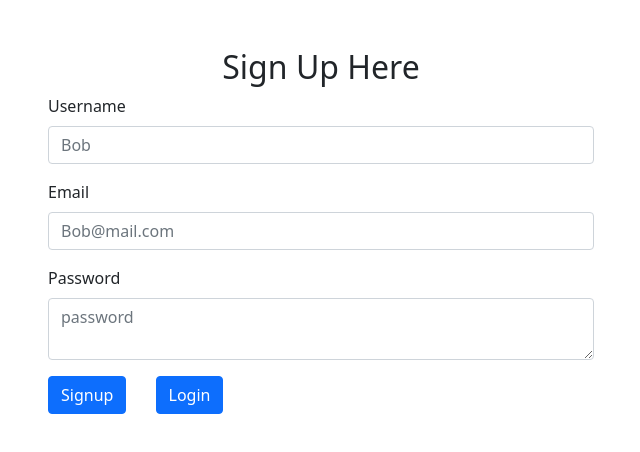
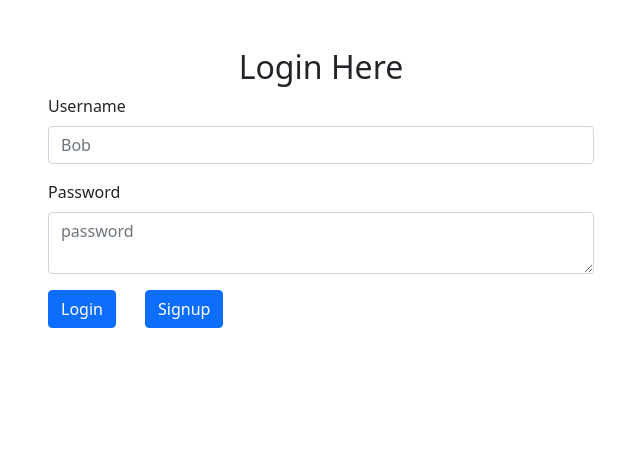
Before and after one commit to SowmyaNagayya/friendly-group-chats, a React (Create React App) app in the folder client/: page / in a window 1280 px wide. Shown: the top 452 px of the page, without its empty margins (319-959 px from the left). Built offline with nearby package versions, Linux system fonts and the light colour scheme.

Commit message:
signup and login

```diff
--- a/client/src/components/Container.js
+++ b/client/src/components/Container.js
@@ -1,4 +1,5 @@
 import React, { useState } from 'react';
+import {BrowserRouter as Router, Routes,  Route} from "react-router-dom";
 import Signup from './Signup';
 import Login from './Login';
 import Header from './Header';
@@ -6,39 +7,49 @@ import Creategroup from './pages/Creategroup';
 import Dashboard from './pages/Dashboard';
 import Groupchat from './pages/Groupchat';
 import Updategroup from './pages/Updategroup';
+import { Switch } from 'react-router';
 
 export default function Container() {
-    const [currentPage, setCurrentPage] = useState('Login');
+    // const [currentPage, setCurrentPage] = useState('Login');
 
-    const renderPage = () => {
-      if (currentPage === 'Login') {
-        return <Login />;
-      }
-      if (currentPage === 'Signup') {
-        return <Signup />;
-      }
-      if (currentPage === 'Creategroup') {
-        return <Creategroup />;
-      }
-      if (currentPage === 'Dashboard') {
-        return <Dashboard />
-      }
-      if (currentPage === 'Groupchat') {
-        return <Groupchat />
-      }
-      if (currentPage === 'Updategroup') {
-        return <Updategroup />
-      }
-    };
+    // const renderPage = () => {
+    //   if (currentPage === 'Login') {
+    //     return <Login />;
+    //   }
+    //   if (currentPage === 'Signup') {
+    //     return <Signup />;
+    //   }
+    //   if (currentPage === 'Creategroup') {
+    //     return <Creategroup />;
+    //   }
+    //   if (currentPage === 'Dashboard') {
+    //     return <Dashboard />
+    //   }
+    //   if (currentPage === 'Groupchat') {
+    //     return <Groupchat />
+    //   }
+    //   if (currentPage === 'Updategroup') {
+    //     return <Updategroup />
+    //   }
+    // };
 
-    const handlePageChange = (page) => setCurrentPage(page);
+    // const handlePageChange = (page) => setCurrentPage(page);
 
     return (
-      <>
+      <Router>
         <div id="main-container">
-          <Header currentPage={currentPage} handlePageChange={handlePageChange} />
-          {renderPage()}
+          {/* <Header currentPage={currentPage} handlePageChange={handlePageChange} /> */}
+          <Routes>
+            <>
+          <Route path="/Signup" element={ <Signup />} />
+          <Route path="/" element={ <Login />} />
+
+          </>
+          {/* <Route path="/Signup" component={<Signup />}/>  */}
+            {/* <Route path="/" component={Login}/> <Route path="/Login" component={Login}/> */}
+          </Routes>
+          {/* {renderPage()} */}
         </div>
-      </>
+      </Router>
     );
   }
--- a/client/src/components/Header.js
+++ b/client/src/components/Header.js
@@ -1,11 +1,14 @@
 import React, {useState, useEffect } from "react";
 import Signup from "./Signup";
+ import Login from "./Login";
 
 export default function Header() {
 
     return (
         <div>
-           <Signup />
+           {/* <Login /> */}
+           {/* <Signup />  */}
+
         </div>
 
     )
--- a/client/src/components/Login.js
+++ b/client/src/components/Login.js
@@ -1,11 +1,88 @@
 import React, {useState, useEffect } from "react";
+import { checkPassword } from "../../src/utils/helpers";
+import Signup from "./Signup";
 
 export default function Login() {
 
+    // Make text of error messages red
+    const errorStyle = {
+    color: "red"
+}
+
+    const defaultLoginFormValues = { username:"", password:""}
+
+    const [formData, setFormData] = useState(defaultLoginFormValues);
+    const [errorMessage, setErrorMessage] = useState('');
+
+    // we make a copy of formData   ...formData
+    // we use setFormData to replace the old formData with the updated one
+    const handleInputChange = (e) => {
+        setFormData({...formData, [e.target.name]: e.target.value});
+    };
+
+    const handleFormSubmit = (e) => {
+        // Preventing the default behavior of the form submit (which is to refresh the page)
+        e.preventDefault();
+
+        // First we check to see if the email is not valid or if the userName is empty. If so we set an error message to be displayed on the page.
+        if(!formData.username) {
+            setErrorMessage('Username is invalid');
+
+            // We want to exit out of this code block if something is wrong so that the user can correct it
+            return;
+        }
+        // Then we check to see if the password is not valid. If so, we set an error message regarding the password.
+        if(!checkPassword(formData.password)) {
+            setErrorMessage(
+                `Choose a more secure password for the account: ${formData.userName}`
+            );
+            return;
+        }
+        setFormData(defaultLoginFormValues);
+    };
+
+    const signupclick = () => {
+
+        window.location.href="/Signup";
+      //  <Signup/>
+        alert("Hello");
+        // return(
+
+        // <Signup />
+        // );
+    }
+
+
     return (
+      <div className="container my-5">
+        <div className="row justify-content-center">
+          <div className="col-6">
+            <h2 className="text-center">Login Here</h2>
+            <form>
+              <div className="mb-3">
+                <label htmlFor="nameInput" className="form-label">Username</label>
+                <input type="text" className="form-control" value={formData.username} name="username" placeholder="Bob"onChange={handleInputChange} />
+              </div>
+
+              <div className="mb-3">
+                <label htmlFor="passwordInput" className="form-label">Password</label>
+                <textarea value={formData.password} type="password" className="form-control" name="passowrd" placeholder="password" onChange={handleInputChange} />
+              </div>
+
+            <button type="submit" className="btn btn-primary" onClick={handleFormSubmit}>Login</button>
+            &nbsp;&nbsp;&nbsp;
+            &nbsp;&nbsp;&nbsp;
+            <button type="submit" className="btn btn-primary" onClick={signupclick} >Signup</button>
+
+          </form>
+          {errorMessage && (
         <div>
-
+          <p style={errorStyle} className="error-text">{errorMessage}</p>
         </div>
+      )}
+        </div>
+      </div>
+    </div>
 
     )
 }
--- a/client/src/components/Signup.js
+++ b/client/src/components/Signup.js
@@ -1,14 +1,16 @@
 import React, {useState, useEffect } from "react";
-import { checkPassword, validateEmail } from "../../src/utils/helpers";
+import Login from "./Login";
+import { checkPassword } from "../../src/utils/helpers";
 
 export default function Signup() {
 
+    console.log("Started Signup");
     // Make text of error messages red
     const errorStyle = {
     color: "red"
 }
 
-    const defaultSignupFormValues = { username:"", email:"", password:""}
+    const defaultSignupFormValues = { username:"", password:""}
 
     const [formData, setFormData] = useState(defaultSignupFormValues);
     const [errorMessage, setErrorMessage] = useState('');
@@ -24,8 +26,8 @@ export default function Signup() {
         e.preventDefault();
 
         // First we check to see if the email is not valid or if the userName is empty. If so we set an error message to be displayed on the page.
-        if(!validateEmail(formData.email) || !formData.username) {
-            setErrorMessage('Email or username is invalid');
+        if(!formData.username) {
+            setErrorMessage('Username is invalid');
 
             // We want to exit out of this code block if something is wrong so that the user can correct it
             return;
@@ -39,9 +41,22 @@ export default function Signup() {
         }
         setFormData(defaultSignupFormValues);
     };
+    const loginclick = () => {
+
+        window.location.href="/";
+      //  <Signup/>
+        alert("Hello");
+        // return(
+
+        // <Signup />
+        // );
+    }
+
 
 
     return (
+        <>
+       { console.log("UP")}
       <div className="container my-5">
         <div className="row justify-content-center">
           <div className="col-6">
@@ -50,25 +65,17 @@ export default function Signup() {
               <div className="mb-3">
                 <label htmlFor="nameInput" className="form-label">Username</label>
                 <input type="text" className="form-control" value={formData.username} name="username" placeholder="Bob"onChange={handleInputChange} />
-                {/* <p style={errorStyle}>{errorMessageUsername}</p> */}
-              </div>
-
-              <div className="mb-3">
-                <label htmlFor="emailInput" className="form-label">Email</label>
-                <input value={formData.email} type="text" className="form-control" name="email" placeholder="Bob@mail.com" onChange={handleInputChange} />
-                {/* <p style={errorStyle}>{errorMessageEmail}</p> */}
               </div>
 
               <div className="mb-3">
                 <label htmlFor="passwordInput" className="form-label">Password</label>
                 <textarea value={formData.password} type="password" className="form-control" name="passowrd" placeholder="password" onChange={handleInputChange} />
-                {/* <p style={errorStyle}>{errorMessagePassword}</p> */}
               </div>
 
             <button type="submit" className="btn btn-primary" onClick={handleFormSubmit}>Signup</button>
             &nbsp;&nbsp;&nbsp;
             &nbsp;&nbsp;&nbsp;
-            <button type="submit" className="btn btn-primary" >Login</button>
+            <button type="submit" className="btn btn-primary" onClick={loginclick}>Login</button>
 
           </form>
           {errorMessage && (
@@ -79,6 +86,6 @@ export default function Signup() {
         </div>
       </div>
     </div>
-
+</>
     )
 }
--- a/client/src/utils/helpers.js
+++ b/client/src/utils/helpers.js
@@ -1,8 +1,3 @@
-export function validateEmail(email) {
-  const re = /^(([^<>()[\]\\.,;:\s@"]+(\.[^<>()[\]\\.,;:\s@"]+)*)|(".+"))@((\[[0-9]{1,3}\.[0-9]{1,3}\.[0-9]{1,3}\.[0-9]{1,3}\])|(([a-zA-Z\-0-9]+\.)+[a-zA-Z]{2,}))$/;
-  return re.test(String(email).toLowerCase());
-}
-
 export function checkPassword(input) {
   const passw = /^[A-Za-z]\w{7,14}$/;
   if (input.match(passw)) {
```
